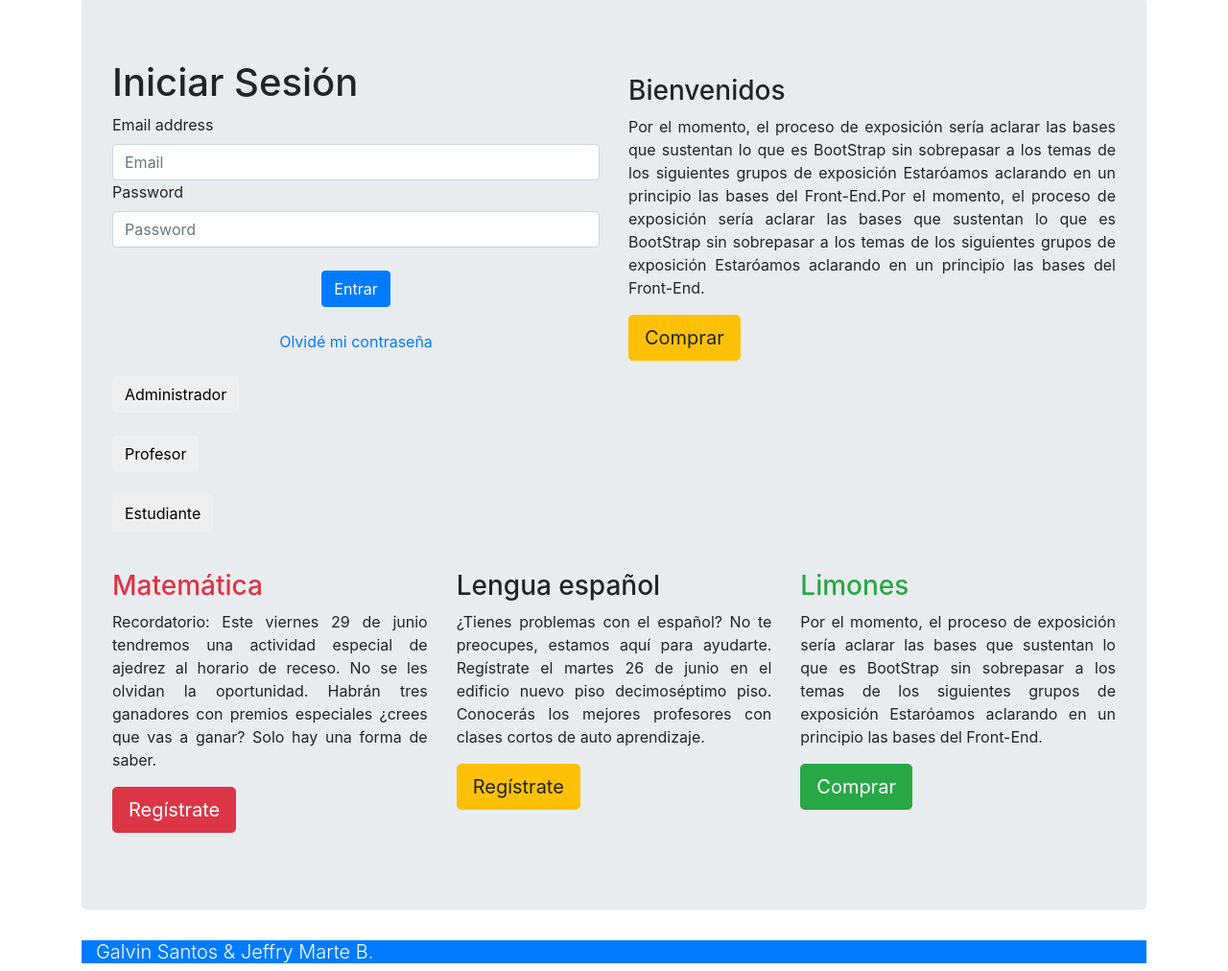
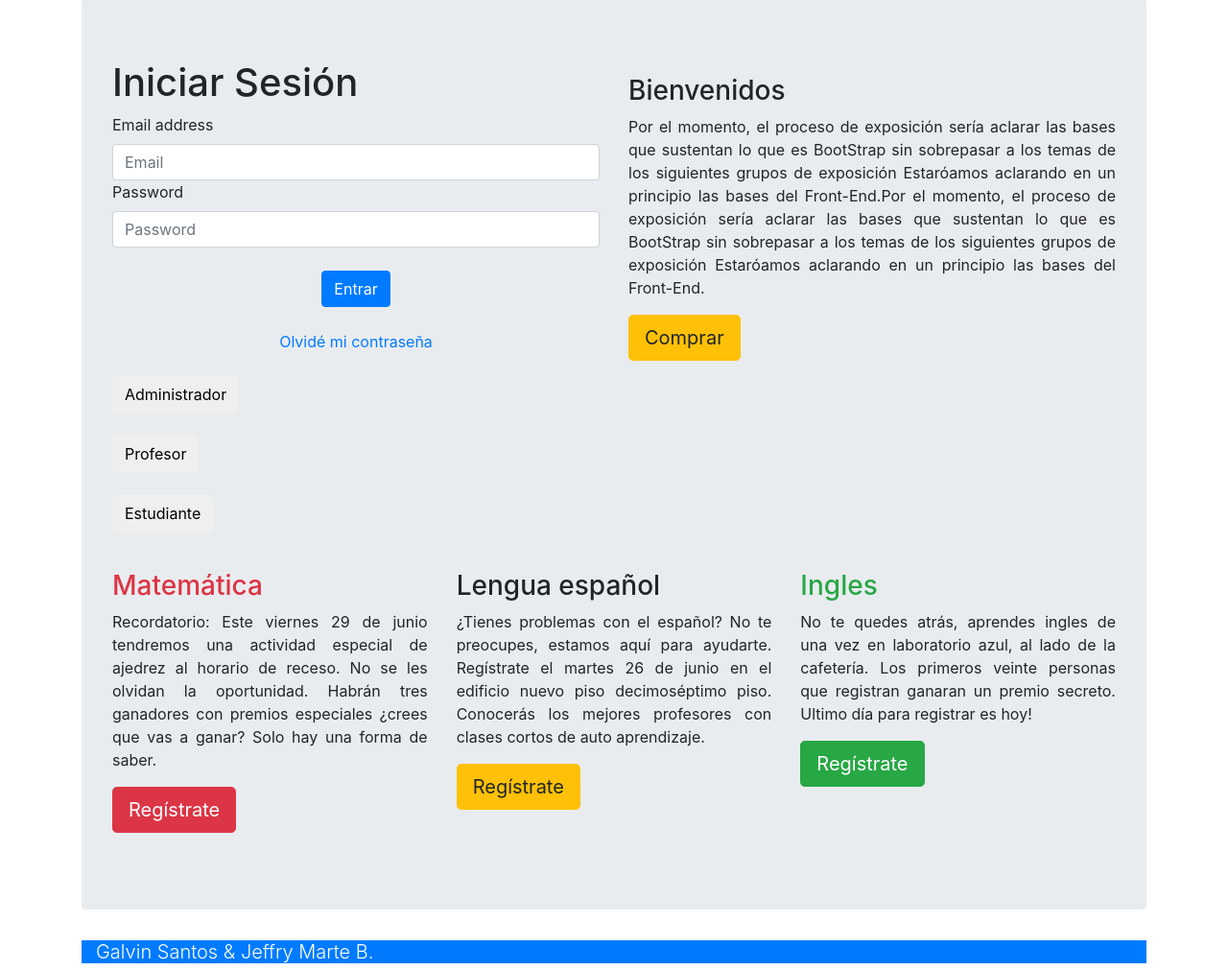
Before and after one commit to frijey/Web-Dev-Trabajo-Final, a plain HTML site: page index.HTML in a window 1280 px wide. Shown: the part 613-1625 px from the top of the page at 96% size. Drawn offline with nearby package versions, Linux system fonts and the light colour scheme; no server answers.

Commit message:
Final announcements

```diff
--- a/index.HTML
+++ b/index.HTML
@@ -158,13 +158,13 @@
 
                 <div class="col-xs-12 col-sm-6 col-md-4 text-justify">
                     <p>
-                        <h3 class="text-success">Limones</h3>
-                        Por el momento, el proceso de exposición sería aclarar las bases que sustentan lo que es BootStrap
-                        sin sobrepasar a los temas de los siguientes grupos de exposición Estaróamos aclarando en un principio
-                        las bases del Front-End.
+                        <h3 class="text-success">Ingles</h3>
+                        No te quedes atrás, aprendes ingles de una vez en laboratorio azul, al lado de la cafetería.
+                        Los primeros veinte personas que registran ganaran un premio secreto.
+                        Ultimo día para registrar es hoy!
                     </p>
                     <p class="lead">
-                        <a class="btn btn-success btn-lg" href="#" role="button">Comprar</a>
+                        <a class="btn btn-success btn-lg" href="#" role="button">Regístrate</a>
                     </p>
                 </div>
             </div>
```
